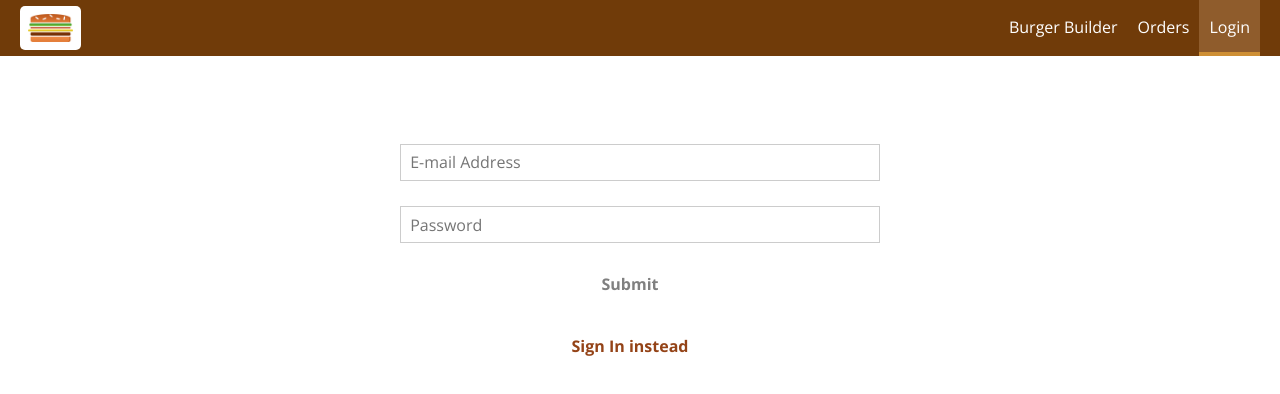
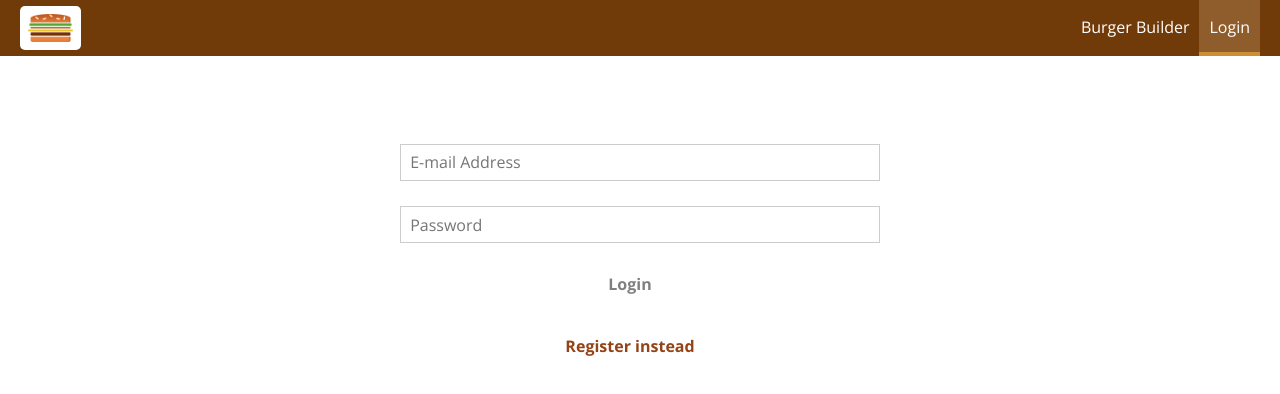
Before and after one commit to StanPeter/burgerApp, a React (Create React App) app: page /auth in a window 1280 px wide. Shown: the top 394 px of the page. Built offline with nearby package versions, Linux system fonts and the light colour scheme.

Commit message:
login/out design changes

```diff
--- a/src/App.js
+++ b/src/App.js
@@ -6,6 +6,7 @@ import BurgerBuilder from "containers/BurgerBuilder/BurgerBuilder";
 import { Route, Switch } from "react-router-dom";
 import Checkout from 'containers/Checkout/Checkout';
 import Orders from 'containers/Orders/Orders';
+import Logout from 'containers/Auth/Logout/Logout';
 import Auth from 'containers/Auth/Auth';
 
 class App extends Component {
@@ -26,6 +27,7 @@ class App extends Component {
             <Route path="/checkout" component={Checkout} />
             <Route path="/orders" component={Orders} />
             <Route path="/auth" component={Auth} />
+            <Route path="/logout" component={Logout} />
             <Route path="/" exact component={BurgerBuilder} />
           </Switch>
         </Layout>
--- a/src/components/Layout/Layout.js
+++ b/src/components/Layout/Layout.js
@@ -1,6 +1,7 @@
 import React, { Component } from 'react';
 import classes from './Layout.module.css';
 import Aux from 'hoc/Aux';
+import { connect } from 'react-redux';
 
 import Toolbar from 'components/Navigation/Toolbar/Toolbar';
 import SideDrawer from 'components/Navigation/SideDrawer/SideDrawer';
@@ -23,8 +24,11 @@ class Layout extends Component {
     render() {
         return (
             <Aux>
-                <Toolbar drawerToggleClicked={this.sideDrawerToggleHandler}/>
+                <Toolbar
+                    isAuthenticated={this.props.isAuthenticated}
+                    drawerToggleClicked={this.sideDrawerToggleHandler}/>
                 <SideDrawer
+                    isAuthenticated={this.props.isAuthenticated}
                     close={this.sideDrawerCloseHandler}
                     open={this.state.isSideDrawer} />
                 <main className={classes.Content}>
@@ -35,4 +39,10 @@ class Layout extends Component {
     }
 }
 
-export default Layout;
+const mapStateToProps = state => {
+    return {
+        isAuthenticated: state.auth.token != null
+    };
+};
+
+export default connect(mapStateToProps, null)(Layout);
--- a/src/components/Navigation/NavigationItems.js
+++ b/src/components/Navigation/NavigationItems.js
@@ -6,8 +6,10 @@ import NavigationItem from 'components/Navigation/NavigationItem/NavigationItem'
 const NavigationItems = (props) => ( //exact to match even '/' path
     <ul className={classes.NavigationItems}>
         <NavigationItem link='/' exact>Burger Builder</NavigationItem>
-        <NavigationItem link='/orders'>Orders</NavigationItem>
-        <NavigationItem link='/auth'>Login</NavigationItem>
+        {props.isAuthenticated ? <NavigationItem link='/orders'>Orders</NavigationItem> : null}
+        {!props.isAuthenticated ?
+            <NavigationItem link='/auth'>Login</NavigationItem> :
+            <NavigationItem link='/logout'>Logout</NavigationItem>}
     </ul>
 );
 
--- a/src/components/Navigation/SideDrawer/SideDrawer.js
+++ b/src/components/Navigation/SideDrawer/SideDrawer.js
@@ -18,7 +18,7 @@ const SideDrawer = (props) => {
                     <Logo />
                 </div>
                 <nav>
-                    <NavigationItems />
+                    <NavigationItems isAuthenticated={props.isAuthenticated} />
                 </nav>
             </div>
         </Aux>
--- a/src/components/Navigation/Toolbar/Toolbar.js
+++ b/src/components/Navigation/Toolbar/Toolbar.js
@@ -12,7 +12,7 @@ const Toolbar = (props) => (
             <Logo />
         </div>
         <nav className='DesktopOnly'>
-            <NavigationItems />
+            <NavigationItems isAuthenticated={props.isAuthenticated} />
         </nav>
     </header>
 );
--- a/src/containers/Auth/Auth.js
+++ b/src/containers/Auth/Auth.js
@@ -39,7 +39,7 @@ class Auth extends Component {
             },
         },
         isFormValid: false,
-        isSignUpMode: true
+        isSignUpMode: false
     }
 
     onSubmitHandler = (event) => {
@@ -114,12 +114,12 @@ class Auth extends Component {
                     {form}
                     <CustomButton
                         btnType='Success'
-                        disabled={!this.state.isFormValid}>Submit</CustomButton>
+                        disabled={!this.state.isFormValid}>{this.state.isSignUpMode ? 'Sign up' : 'Login'}</CustomButton>
                 </form>
 
                 <CustomButton
                     clicked={this.onChangeSignMode}
-                    btnType='Danger'>{this.state.isSignUpMode ? 'Sign In' : 'Sign Up'} instead</CustomButton>
+                    btnType='Danger'>{this.state.isSignUpMode ? 'Login' : 'Register'} instead</CustomButton>
             </div>
         );
     }
--- /dev/null
+++ b/src/containers/Auth/Logout/Logout.js
@@ -0,0 +1,24 @@
+import React, { Component } from 'react';
+import { Redirect } from 'react-router-dom';
+import { connect } from 'react-redux';
+import * as actionTypes from 'store/actions/index';
+
+class Logout extends Component {
+    componentDidMount() {
+        this.props.onAuthLogout();
+    }
+
+    render() {
+        return (
+            <Redirect to="/" />
+        );
+    }
+}
+
+const mapDispatchToProps = dispatch => {
+    return {
+        onAuthLogout: () => dispatch(actionTypes.authLogout())
+    };
+};
+
+export default connect(null, mapDispatchToProps)(Logout);
--- a/src/store/actions/index.js
+++ b/src/store/actions/index.js
@@ -11,5 +11,6 @@ export {
 } from 'store/actions/orders';
 
 export {
-    auth
+    auth,
+    authLogout
 } from 'store/actions/auth';
```
